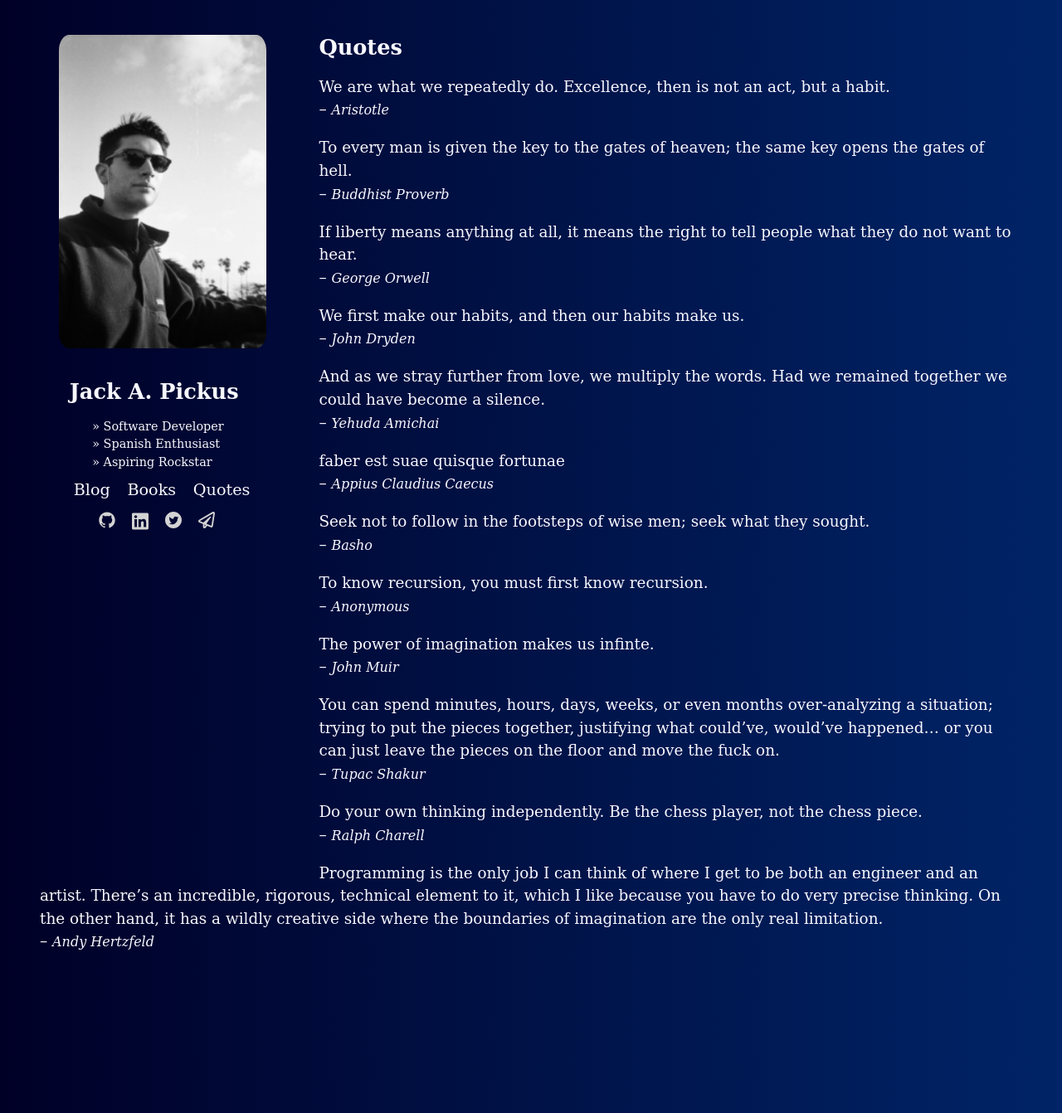
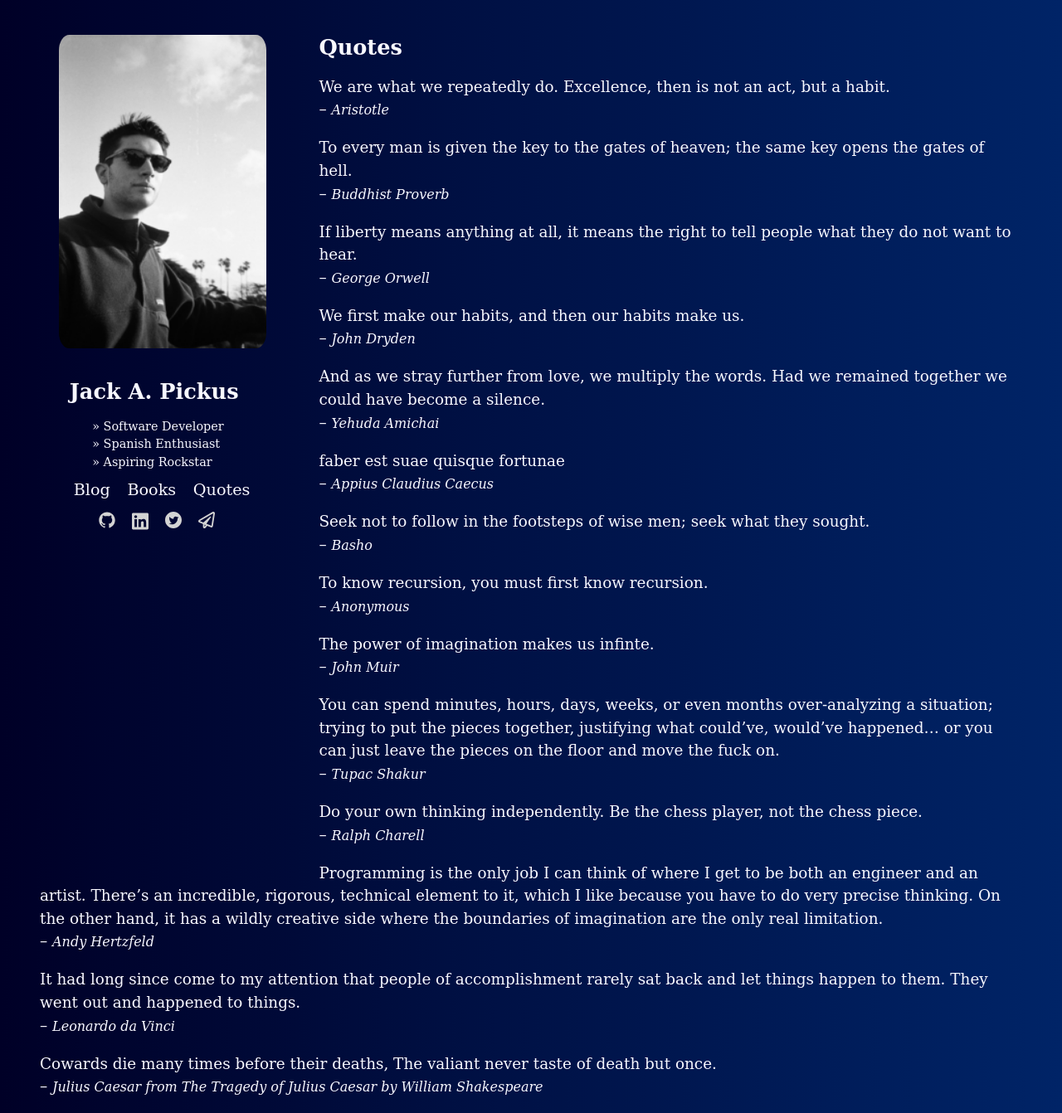
Before and after one commit to jackpickus/jackpickus.github.io, a Jekyll site: the page built from quotes.md, in a window 1280 px wide. Shown: the whole page at 83% size. Built offline with Jekyll 4.4.1, drawn with Linux system fonts in a browser that asks for light colours.

Commit message:
Added new quotes

```diff
--- a/quotes.md
+++ b/quotes.md
@@ -46,3 +46,11 @@ title: Quotes
 > I like because you have to do very precise thinking. On the other hand, it has
 > a wildly creative side where the boundaries of imagination are the only real limitation.
 > -- <cite>Andy Hertzfeld</cite>
+
+> It had long since come to my attention that people of accomplishment rarely sat
+> back and let things happen to them. They went out and happened to things.
+> -- <cite>Leonardo da Vinci</cite>
+
+> Cowards die many times before their deaths,
+> The valiant never taste of death but once.
+> -- <cite>Julius Caesar from The Tragedy of Julius Caesar by William Shakespeare</cite>
```
